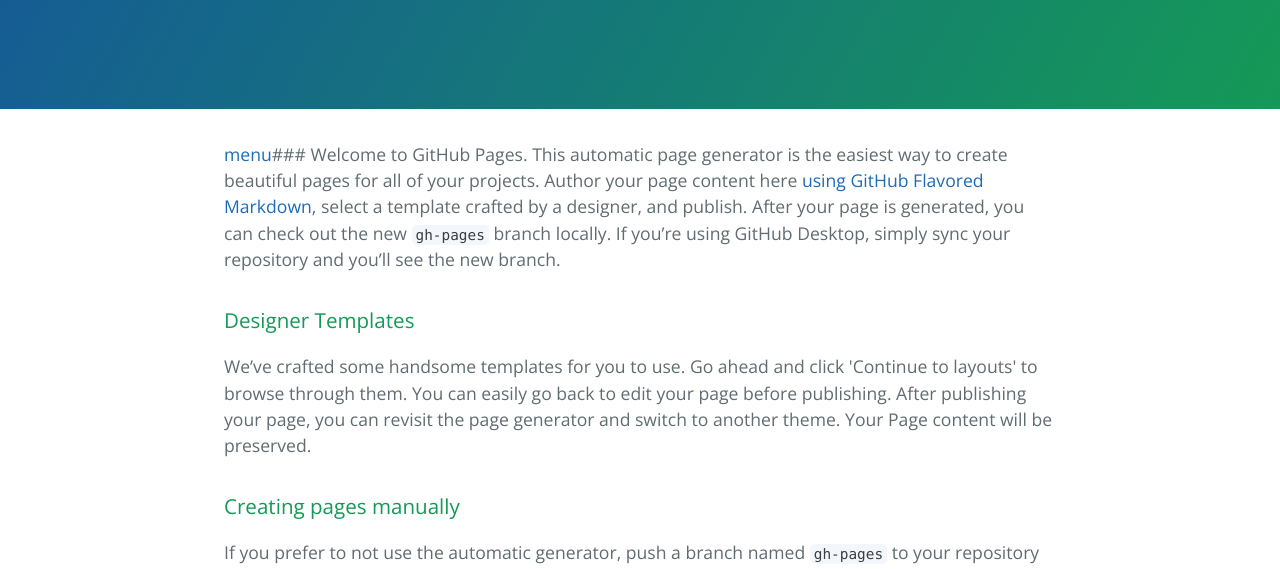
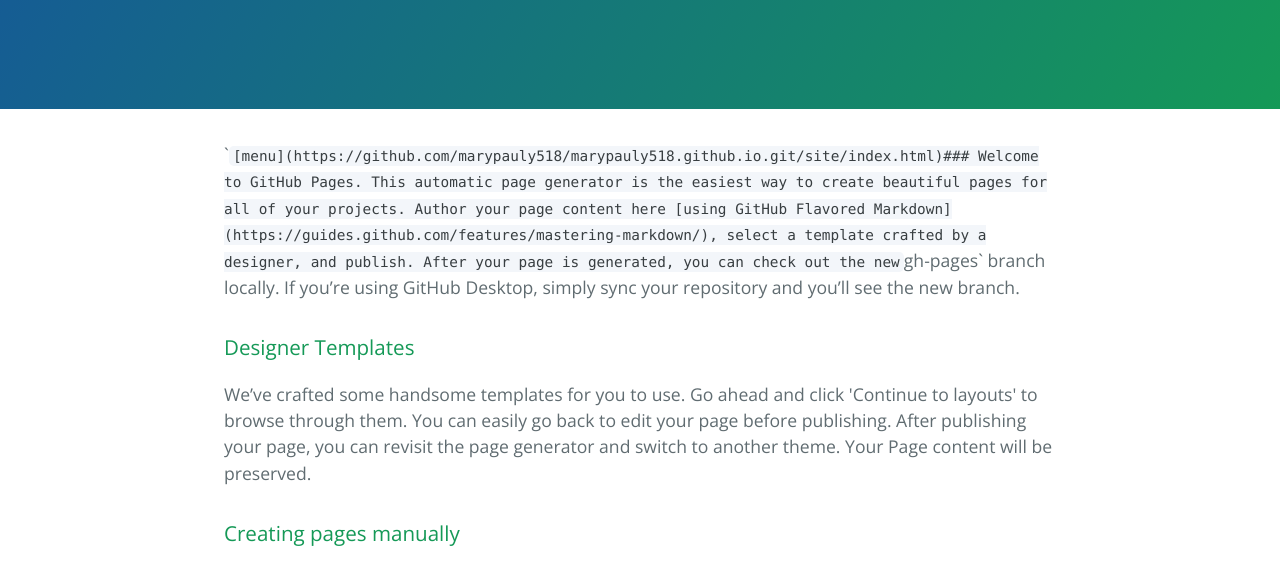
Before and after one commit to marypauly518/marypauly518.github.io, a plain HTML site: page index.html in a window 1280 px wide. Shown: the part 208-777 px from the top of the page. Drawn offline with nearby package versions, Linux system fonts and the light colour scheme.

```diff
--- a/index.html
+++ b/index.html
@@ -16,8 +16,8 @@
     </section>
 
     <section class="main-content">
-      <p><a href="https://github.com/marypauly518/marypauly518.github.io.git/site/index.html">menu</a>### Welcome to GitHub Pages.
-This automatic page generator is the easiest way to create beautiful pages for all of your projects. Author your page content here <a href="https://guides.github.com/features/mastering-markdown/">using GitHub Flavored Markdown</a>, select a template crafted by a designer, and publish. After your page is generated, you can check out the new <code>gh-pages</code> branch locally. If you’re using GitHub Desktop, simply sync your repository and you’ll see the new branch.</p>
+      <p>`<code>[menu](https://github.com/marypauly518/marypauly518.github.io.git/site/index.html)### Welcome to GitHub Pages.
+This automatic page generator is the easiest way to create beautiful pages for all of your projects. Author your page content here [using GitHub Flavored Markdown](https://guides.github.com/features/mastering-markdown/), select a template crafted by a designer, and publish. After your page is generated, you can check out the new</code>gh-pages` branch locally. If you’re using GitHub Desktop, simply sync your repository and you’ll see the new branch.</p>
 
 <h3>
 <a id="designer-templates" class="anchor" href="#designer-templates" aria-hidden="true"><span aria-hidden="true" class="octicon octicon-link"></span></a>Designer Templates</h3>
```
Also changed, not shown: params.json (+1 -1 lines).
